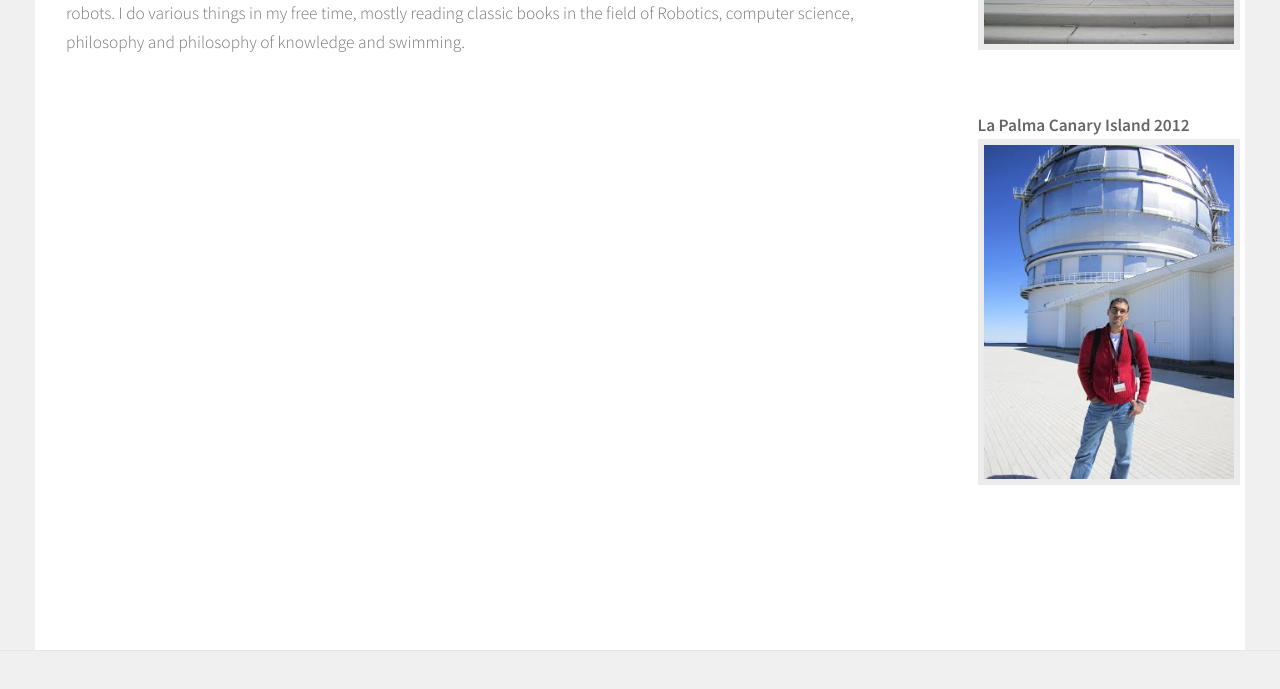
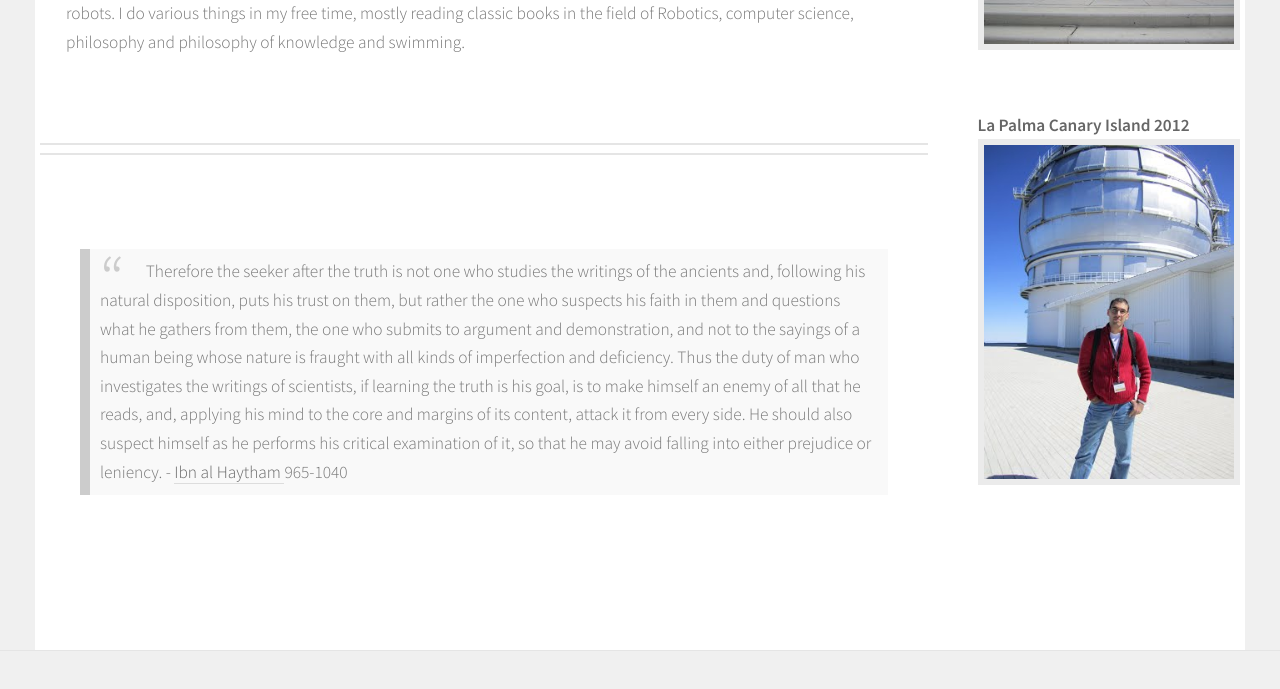
Before and after one commit to btabibian/btabibian.github.io, a Jekyll site: the page built from about.html, in a window 1280 px wide and 900 px high, scrolled down 839 px. Shown: the top 689 px of the window. Built offline with Jekyll 4.4.1, drawn with Linux system fonts in a browser that asks for light colours.

Commit message:
sectioned the qoute

```diff
--- a/about.html
+++ b/about.html
@@ -38,7 +38,14 @@ I also had Statistical Machine Learning course with Prof. Larry Wasserman and Aa
 Previously I did some work at Iran University of Science and Technology before transferring to University of Edinburgh with Dr. Alireza Mohammad Shahri at Electronic Research Center mostly focused on control algorithms for wheeled mobile robots.
 
 I do various things in my free time, mostly reading classic books in the field of Robotics, computer science, philosophy and philosophy of knowledge and swimming.
-							</section>
+
+                            </section>
+            <section>
+							<div id="favQoute">
+                            <blockquote> Therefore the seeker after the truth is not one who studies the writings of the ancients and, following his natural disposition, puts his trust on them, but rather the one who suspects his faith in them and questions what he gathers from them, the one who submits to argument and demonstration, and not to the sayings of a human being whose nature is fraught with all kinds of imperfection and deficiency. Thus the duty of man who investigates the writings of scientists, if learning the truth is his goal, is to make himself an enemy of all that he reads, and, applying his mind to the core and margins of its content, attack it from every side. He should also suspect himself as he performs his critical examination of it, so that he may avoid falling into either prejudice or leniency. - <a href="http://en.wikipedia.org/wiki/Alhazen"> Ibn al Haytham </a> 965-1040 </blockquote>
+                                </div>
+                                </section>
+
             </div>
 						</div>
     <div class="3u">
@@ -60,4 +67,8 @@ I do various things in my free time, mostly reading classic books in the field o
 
 							</section>
 						</div>
-					</div></div></div>
+					</div>
+
+
+
+    </div></div>
--- a/index.html
+++ b/index.html
@@ -11,7 +11,7 @@ title: Personal Website
 						<div class="6u">
 
 							<section>
-								<a href="#"  class="image home"><img src="images/tunnel.JPG"  alt="" /></a>
+								<a href="/about.html#favQoute"  class="image home"><img src="images/tunnel.JPG"  alt="" /></a>
 							</section>
 
 						</div>
```
